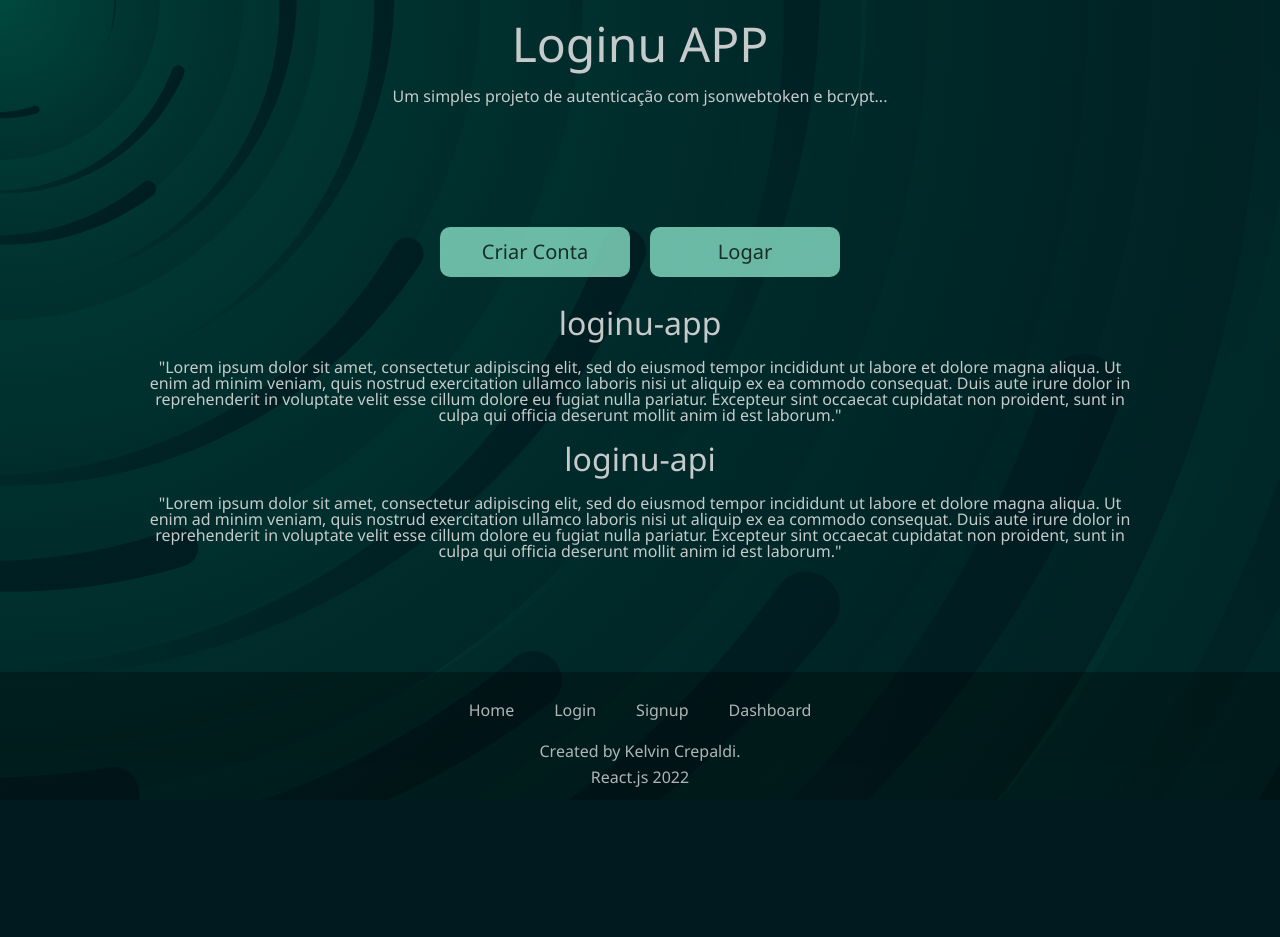
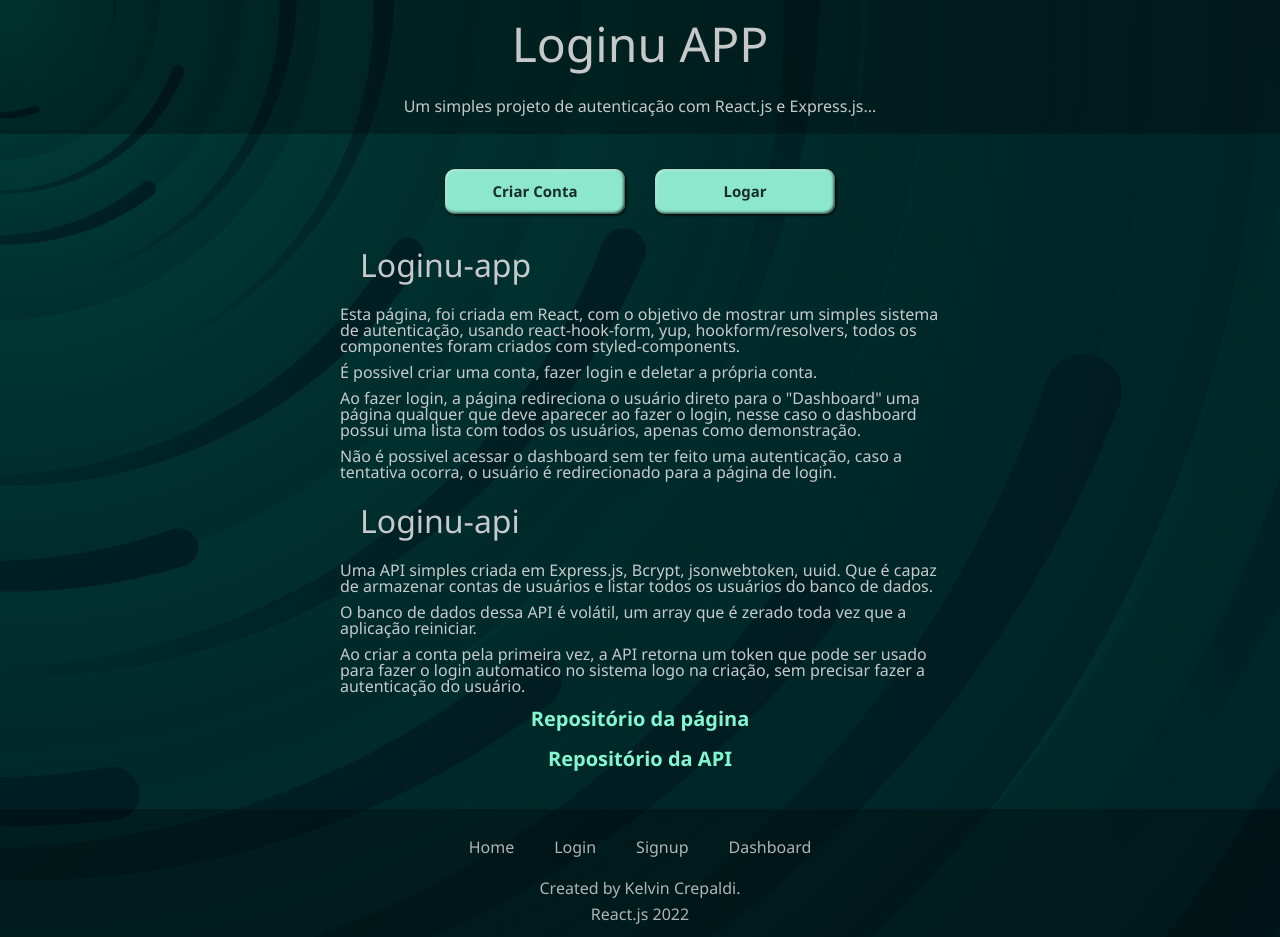
Before and after one commit to KelvinCrepaldi/loginu-app, a React (Create React App) app: page / in a window 1280 px wide. Before the commit the page ends 800 px from the top, so only its background shows below. Built offline with nearby package versions, Linux system fonts and the light colour scheme.

Commit message:
feat: yup form created and reworked styles

```diff
--- a/package.json
+++ b/package.json
@@ -3,16 +3,19 @@
   "version": "0.1.0",
   "private": true,
   "dependencies": {
+    "@hookform/resolvers": "^2.9.9",
     "@testing-library/jest-dom": "^5.14.1",
     "@testing-library/react": "^13.0.0",
     "@testing-library/user-event": "^13.2.1",
     "axios": "^1.1.3",
     "react": "^18.2.0",
     "react-dom": "^18.2.0",
+    "react-hook-form": "^7.37.0",
     "react-router-dom": "^6.4.2",
     "react-scripts": "5.0.1",
     "styled-components": "^5.3.6",
-    "web-vitals": "^2.1.0"
+    "web-vitals": "^2.1.0",
+    "yup": "^0.32.11"
   },
   "scripts": {
     "start": "react-scripts start",
--- /dev/null
+++ b/src/components/DashboardContent/DashboardContent.styles.jsx
@@ -0,0 +1,39 @@
+import styled from "styled-components";
+
+export const DashBoardContainer = styled.div`
+display: flex;
+flex-direction: column;
+align-items: center;
+    ul{
+        width: 300px;
+        min-height: 300px;
+        border-top: 3px solid #008552;
+        padding: 10px;
+        margin: 10px;
+        background: rgb(0,0,0,0.5);
+    }
+
+    h2{
+        font-size: 30px;
+        margin: 20px;
+    }
+
+    button{
+        width: 200px;
+        height: 30px;
+        margin: 5px;
+
+        background: none;
+        border: 2px solid #008552;
+        border-radius: 5px;
+        color: #00ff9d;
+        background: rgb(0,0,0,0.5);
+        transition: 0.1s;
+        cursor: pointer;
+    }
+
+    button:hover{
+        background: rgb(0,0,0,0.2);
+        width: 210px;
+    }
+`;
--- /dev/null
+++ b/src/components/DashboardContent/index.jsx
@@ -0,0 +1,33 @@
+import { DashBoardContainer } from "./DashboardContent.styles";
+
+const DashboardContent = () =>{
+    const data = [
+        {
+            "name": "Pinguim",
+        },
+        {
+            "name": "Pinguim",
+        },
+        {
+            "name": "Pinguim",
+        },{
+            "name": "Pinguim",
+        }
+    ]
+    return(
+        <DashBoardContainer>
+            <h2>Dashboard: Users List</h2>
+            <p>Banco de dados volátil iniciado dia: xxxx, podendo sofrer reset a qualquer momento.</p>
+            <ul>
+                {data.map((user)=>{
+                    return <li>Name: {user.name}</li>
+                })}
+            </ul>
+            <button>Desconectar</button>
+            <button>Deletar conta</button>
+        </DashBoardContainer>
+    )
+
+}
+
+export default DashboardContent;
--- a/src/components/FormContainer.jsx/FormComponent.styles.jsx
+++ b/src/components/FormContainer.jsx/FormComponent.styles.jsx
@@ -47,16 +47,19 @@ export const FormContainerDiv = styled.div`
         border-radius: 10px;
         color:#182e27;
         cursor: pointer;
+        box-shadow: 1px 1px 3px black, inset 1px 1px 3px rgb(255,255,255,0.6),  inset -1px -1px 3px rgb(0,0,0,0.9);
     }
 
     button:hover{
         background-color: #32ad88;
-        transform: scale(1.05);
+        width: 155px;
+        transform: translateY(-3px);
     }
     button:focus{
         outline: none;
         background-color: #32ad88;
-        transform: scale(1.05);
+        width: 155px;
+        transform: translateY(-3px);
     }
 
     a{
@@ -70,4 +73,8 @@ export const FormContainerDiv = styled.div`
         transform: scale(1.2);
         color: #9de3ff;
     }
+
+    .error-message{
+        color: #f37373;
+    }
 `;
--- a/src/components/Layout/Layout.styles.jsx
+++ b/src/components/Layout/Layout.styles.jsx
@@ -7,6 +7,19 @@ display:flex;
 flex-direction: column;
 align-items: center;
 justify-content: space-between;
+
+header{
+    padding: 20px;
+    display: flex;
+    flex-direction: column;
+    align-items: center;
+    width: 100%;
+    background-color: rgb(0,0,0,0.3);
+}
+header h1{
+    font-size: 3rem;
+    margin: 0px 0px 30px;
+}
 
 h1{
     font-size: 3rem;
@@ -20,6 +33,7 @@ h1, p{
 }
 
 .footer{
+    margin-top: 30px;
     padding: 10px 0;
     display: flex;
     flex-direction: column;
--- a/src/components/Layout/index.jsx
+++ b/src/components/Layout/index.jsx
@@ -2,10 +2,10 @@ import { LayoutContainer } from "./Layout.styles";
 import { Link } from "react-router-dom";
 const Layout = ({children}) =>{
     return(<LayoutContainer>
-        <div>
+        <header >
             <h1>Loginu APP</h1>
-            <p>Um simples projeto de autenticação com jsonwebtoken e bcrypt...</p>
-        </div>
+            <p>Um simples projeto de autenticação com React.js e Express.js...</p>
+        </header>
         {children}
         <footer className="footer">
             <nav>
--- a/src/pages/Dashboard.jsx
+++ b/src/pages/Dashboard.jsx
@@ -1,7 +1,9 @@
+import DashboardContent from "../components/DashboardContent";
+
 const Dashboard = () =>{
     return (
         <section>
-            Dashboard
+            <DashboardContent/>
         </section>
     )
 }
--- a/src/pages/Home.jsx
+++ b/src/pages/Home.jsx
@@ -11,10 +11,32 @@ const Home = () =>{
 
 
             <div className="home-text">
-                <h1>loginu-app</h1>
-                <p>"Lorem ipsum dolor sit amet, consectetur adipiscing elit, sed do eiusmod tempor incididunt ut labore et dolore magna aliqua. Ut enim ad minim veniam, quis nostrud exercitation ullamco laboris nisi ut aliquip ex ea commodo consequat. Duis aute irure dolor in reprehenderit in voluptate velit esse cillum dolore eu fugiat nulla pariatur. Excepteur sint occaecat cupidatat non proident, sunt in culpa qui officia deserunt mollit anim id est laborum."</p>
-                <h1>loginu-api</h1>
-                <p>"Lorem ipsum dolor sit amet, consectetur adipiscing elit, sed do eiusmod tempor incididunt ut labore et dolore magna aliqua. Ut enim ad minim veniam, quis nostrud exercitation ullamco laboris nisi ut aliquip ex ea commodo consequat. Duis aute irure dolor in reprehenderit in voluptate velit esse cillum dolore eu fugiat nulla pariatur. Excepteur sint occaecat cupidatat non proident, sunt in culpa qui officia deserunt mollit anim id est laborum."</p>
+                <h1>Loginu-app</h1>
+                <p>
+                    Esta página, foi criada em React, com o objetivo de mostrar um simples sistema de autenticação,
+                    usando react-hook-form, yup, hookform/resolvers, todos os componentes foram criados com styled-components.
+                </p>
+                <p>
+                    É possivel criar uma conta, fazer login e deletar a própria conta.
+                </p>
+                <p>
+                    Ao fazer login, a página redireciona o usuário direto para o "Dashboard" uma página qualquer que deve aparecer
+                    ao fazer o login, nesse caso o dashboard possui uma lista com todos os usuários, apenas como demonstração.
+                </p>
+                <p>
+                    Não é possivel acessar o dashboard sem ter feito uma autenticação, caso a tentativa ocorra,
+                    o usuário é redirecionado para a página de login.
+                </p>
+
+
+
+                <h1>Loginu-api</h1>
+                <p>Uma API simples criada em Express.js, Bcrypt, jsonwebtoken, uuid. Que é capaz de armazenar contas de usuários e listar todos os usuários do banco de dados.</p>
+                <p>O banco de dados dessa API é volátil, um array que é zerado toda vez que a aplicação reiniciar.</p>
+                <p>Ao criar a conta pela primeira vez, a API retorna um token que pode ser usado para fazer o login automatico no sistema logo na criação, sem precisar fazer a autenticação do usuário.</p>
+                <a className="repo-link" href="https://github.com/KelvinCrepaldi/loginu-app" target="_blank" rel="noreferrer"> Repositório da página</a>
+                <a className="repo-link" href="https://github.com/KelvinCrepaldi/loginu-api" target="_blank" rel="noreferrer"> Repositório da API</a>
+
             </div>
         </HomeSection>
     )
--- a/src/pages/Login.jsx
+++ b/src/pages/Login.jsx
@@ -1,14 +1,47 @@
-import FormContainer from "../components/FormContainer.jsx";
+import { yupResolver } from "@hookform/resolvers/yup"
+import { useForm } from "react-hook-form"
+import * as yup from "yup";
 import { Link } from "react-router-dom";
 
+import FormContainer from "../components/FormContainer.jsx";
+import axios from "axios";
+
 const Login = () =>{
+
+    const formSchema = yup.object().shape({
+        email: yup.string().required("Por favor escreva seu e-mail.").email("Formato de e-mail inválido."),
+        password: yup.string().required("Por favor escreva uma senha.").min(6, "Senha precisa ter no minimo 6 caracteres."),
+    });
+
+    const {register, handleSubmit, formState: {errors}, resetField } = useForm({resolver: yupResolver(formSchema)})
+
+    const onSubmitFunction = (e) =>{
+
+        const {email, password } = e;
+
+        axios.post("https://loginu-api.vercel.app/user/login", {email, password}).then((res)=>{
+            console.log(res)
+        }).catch((error)=>{
+
+
+        });
+
+    }
+
     return (
         <section>
             <FormContainer>
-                <form>
-                    <input placeholder="Email"></input>
-                    <input placeholder="password"></input>
-                    <button>Login</button>
+                <form onSubmit={handleSubmit(onSubmitFunction)}>
+                <input placeholder="Email" {...register("email")}></input>
+                    {errors.email?.message && (
+                    <span className="error-message">{errors.email?.message}</span>
+                    )}
+
+                    <input type="password" placeholder="Senha"  {...register("password")}></input>
+                    {errors.password?.message && (
+                    <span className="error-message">{errors.password?.message}</span>
+                    )}
+                    <button type="submit">Login</button>
                 </form>
                 <Link to="/signup">Criar uma conta!</Link>
             </FormContainer>
--- a/src/pages/Signup.jsx
+++ b/src/pages/Signup.jsx
@@ -1,15 +1,57 @@
+import { yupResolver } from "@hookform/resolvers/yup"
+import { useForm } from "react-hook-form"
+import * as yup from "yup";
 import { Link } from "react-router-dom";
+
 import FormContainer from "../components/FormContainer.jsx";
+
 const Signup = () =>{
+
+    const formSchema = yup.object().shape({
+        name: yup.string().required("Por favor escreva seu nome.").min(2, "Nome precisa ter no minimo 2 caracteres."),
+        email: yup.string().required("Por favor escreva seu e-mail.").email("Formato de e-mail inválido."),
+        password: yup.string().required("Por favor escreva uma senha.").min(6, "Senha precisa ter no minimo 6 caracteres."),
+        confirmPassword: yup.string().required("Por favor reescreva a senha.").oneOf([yup.ref('password'), null], "Confirmação de senha inválida, tente novamente.")
+    });
+
+    const {
+        register,
+        handleSubmit,
+        formState: { errors },
+        resetField,
+      } = useForm({ resolver: yupResolver(formSchema) });
+
+    const onSubmitFunction = (e) =>{
+        console.log(e)
+
+    }
+
     return (
         <section>
             <FormContainer>
-                <form>
-                    <input placeholder="Nome de usuairo"></input>
-                    <input placeholder="Email"></input>
-                    <input placeholder="Senha"></input>
-                    <input placeholder="Repita a senha"></input>
-                    <button>Criar conta</button>
+                <form onSubmit={handleSubmit(onSubmitFunction)}>
+
+                    <input placeholder="Nome de usuairo" {...register("name")}></input>
+                    {errors.name?.message && (
+                    <span className="error-message">{errors.name?.message}</span>
+                    )}
+
+                    <input placeholder="Email" {...register("email")}></input>
+                    {errors.email?.message && (
+                    <span className="error-message">{errors.email?.message}</span>
+                    )}
+
+                    <input type="password" placeholder="Senha"  {...register("password")}></input>
+                    {errors.password?.message && (
+                    <span className="error-message">{errors.password?.message}</span>
+                    )}
+
+                    <input type="password" placeholder="Repita a senha"  {...register("confirmPassword")}></input>
+                    {errors.confirmPassword?.message && (
+                    <span className="error-message">{errors.confirmPassword?.message}</span>
+                    )}
+
+                    <button type="submit">Criar conta</button>
                 </form>
 
                 <Link to="/login">já possui uma conta?</Link>
--- a/src/styles/Home.styles.jsx
+++ b/src/styles/Home.styles.jsx
@@ -3,7 +3,10 @@ import styled from "styled-components";
 export const HomeSection = styled.section`
 
     .home-text{
-        max-width: 1000px;
+        max-width: 600px;
+        display: flex;
+        flex-direction: column;
+        align-items: flex-start;
     }
 
     .home-text h1{
@@ -12,27 +15,36 @@ export const HomeSection = styled.section`
 
     .home-text p{
         font-size: 1rem;
+        text-align: start;
+        margin: 5px 0;
     }
 
     .links-user{
         display: flex;
         justify-content: center;
         align-items: center;
+        margin-top: 20px;
     }
 
     .links-user a{
         width: 150px;
-        margin: 10px;
-        padding: 15px 20px;
+
+        margin: 15px;
+        padding: 15px;
+
+        transition: 0.1s;
+        border:none;
+        font-size: 15px;
+        font-weight: bold;
+        background-color: #8ce7cc;
+        border-radius: 10px;
+        color:#182e27;
+        cursor: pointer;
+        box-shadow: 1px 1px 3px black, inset 1px 1px 3px rgb(255,255,255,0.6),  inset -1px -1px 3px rgb(0,0,0,0.9);
 
         text-align: center;
         text-decoration: none;
-        font-size: 20px;
-        transition: 0.1s;
-        background-color: #8ce7ccc3;
-        border-radius: 10px;
-        color:#182e27;
-        cursor: pointer;
+
 
     }
 
@@ -40,4 +52,17 @@ export const HomeSection = styled.section`
         background-color: #518a79c3;
         color:#84f7d2;
     }
+
+    .repo-link{
+        text-decoration: none;
+        font-weight: bolder;
+        font-size: 20px;
+        margin: 10px auto;
+        color:#84f7d2
+    }
+
+    .repo-link:hover{
+        color:#8495f7
+    }
+
 `;
```
Also changed, not shown: 1 other file (tests, documents, lock files or other folders).
